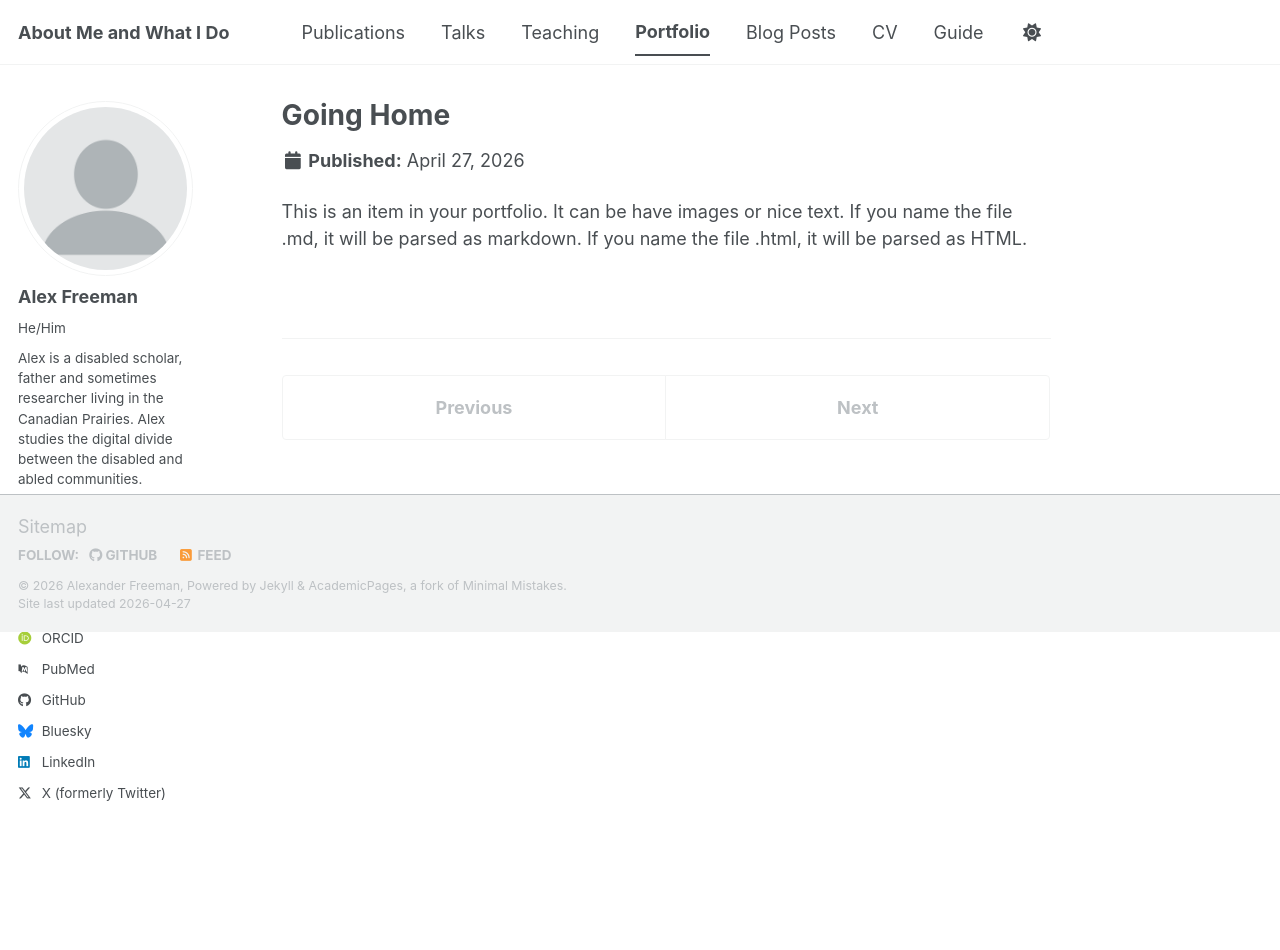
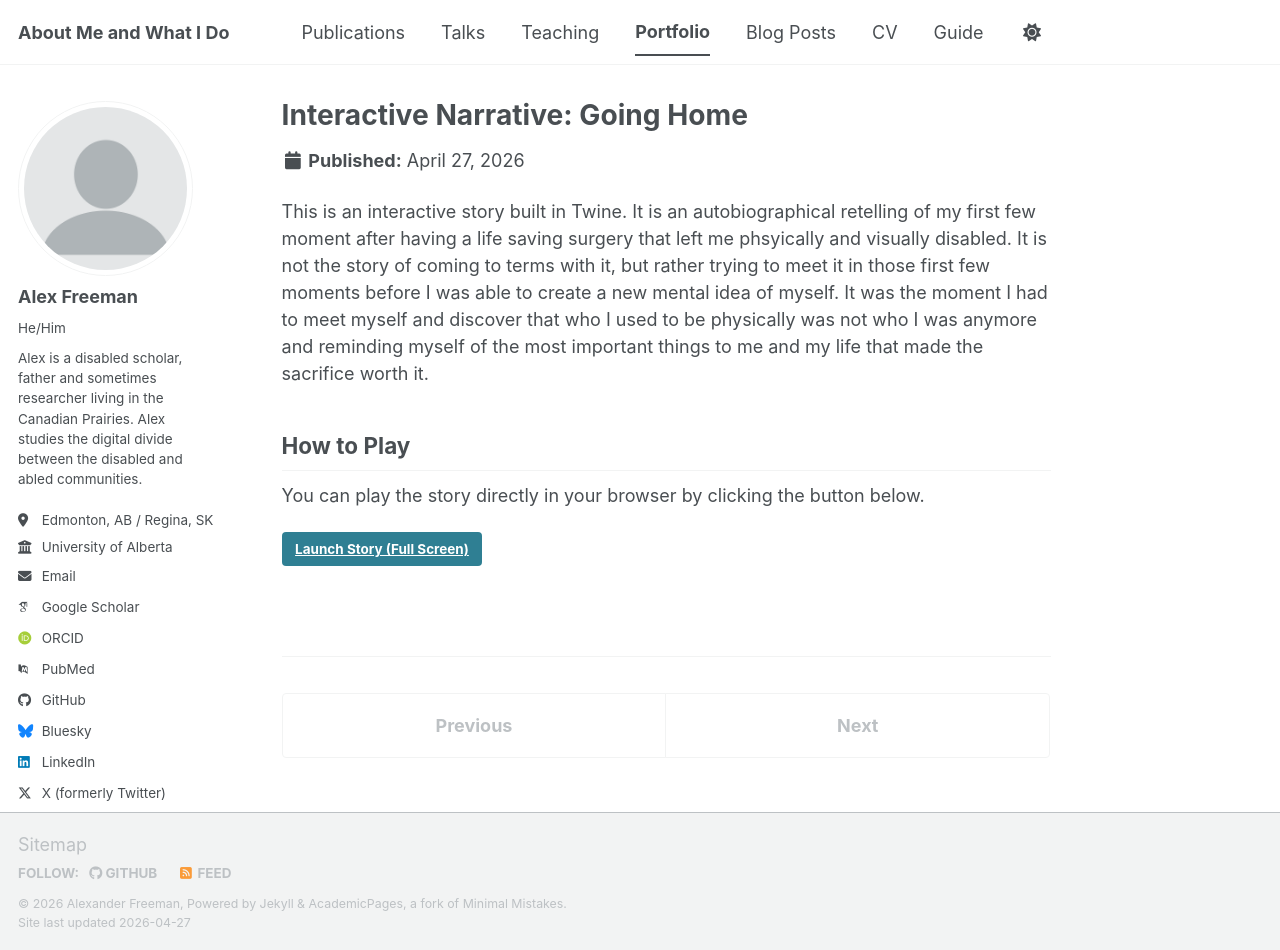
Before and after one commit to Rakk510/Me-Version-2, a Jekyll site: the page built from _portfolio/portfolio-1.md, in a window 1280 px wide and 950 px high. Built offline with Jekyll 4.4.1, drawn with Linux system fonts in a browser that asks for light colours; some web fonts are replaced; a script bundle is joined from its source files by our own code; library files that are not in the unit come from our copies.

Commit message:
Update portfolio-1.md

```diff
--- a/_portfolio/portfolio-1.md
+++ b/_portfolio/portfolio-1.md
@@ -1,7 +1,12 @@
 ---
-title: "Going Home"
-excerpt: "An autoethnographic story about becoming diabled and the personal toll of extended and repeated periods of critical illness."
+title: "Interactive Narrative: Going Home"
+excerpt: "An autobiographical twine based story of becoming aware of new disabilities and the personal toll of extended and repeated periods of critical illness. "
 collection: portfolio
 ---
+This is an interactive story built in Twine.
+It is an autobiographical retelling of my first few moment after having a life saving surgery that left me phsyically and visually disabled. It is not the story of coming to terms with it, but rather trying to meet it in those first few moments before I was able to create a new mental idea of myself. It was the moment I had to meet myself and discover that who I used to be physically was not who I was anymore and reminding myself of the most important things to me and my life that made the sacrifice worth it.
 
-This is an item in your portfolio. It can be have images or nice text. If you name the file .md, it will be parsed as markdown. If you name the file .html, it will be parsed as HTML.
+## How to Play
+You can play the story directly in your browser by clicking the button below.
+
+<a href="https://rakk510.github.io/Me-Version-2/assets/twine/Going Home.html" class="btn btn--info">Launch Story (Full Screen)</a>
```
